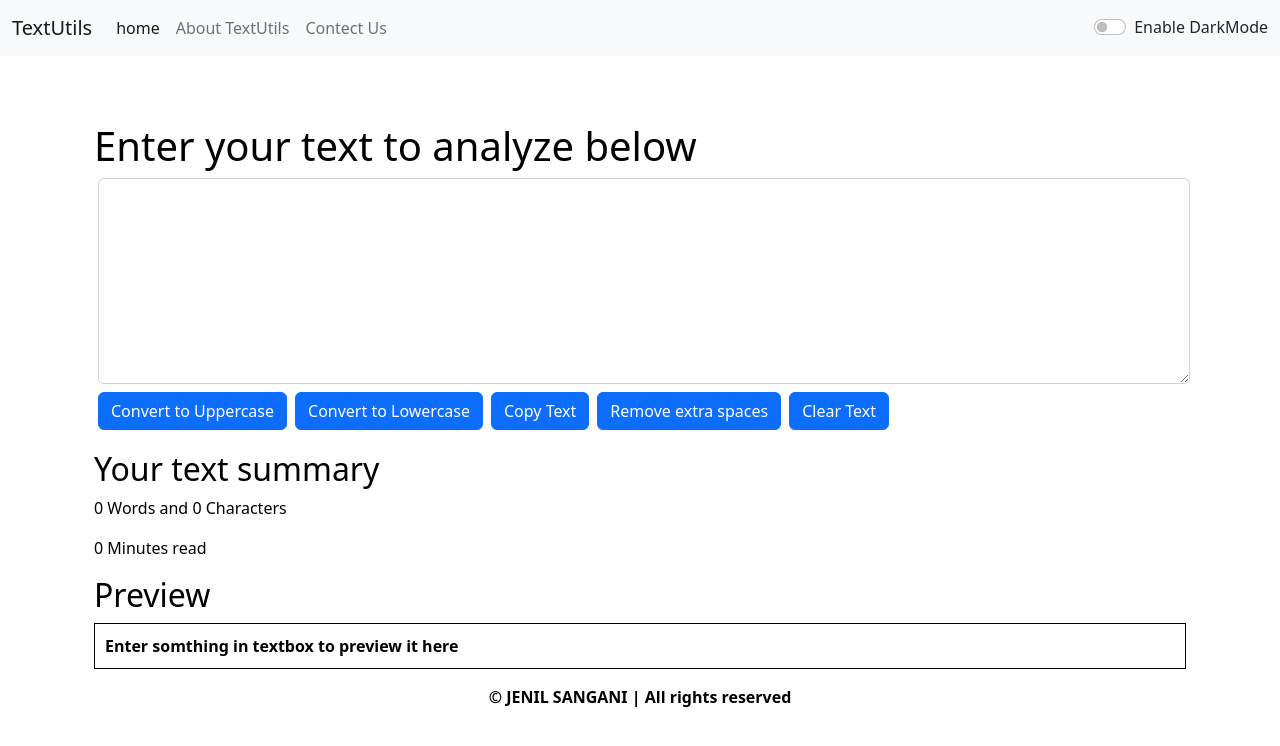
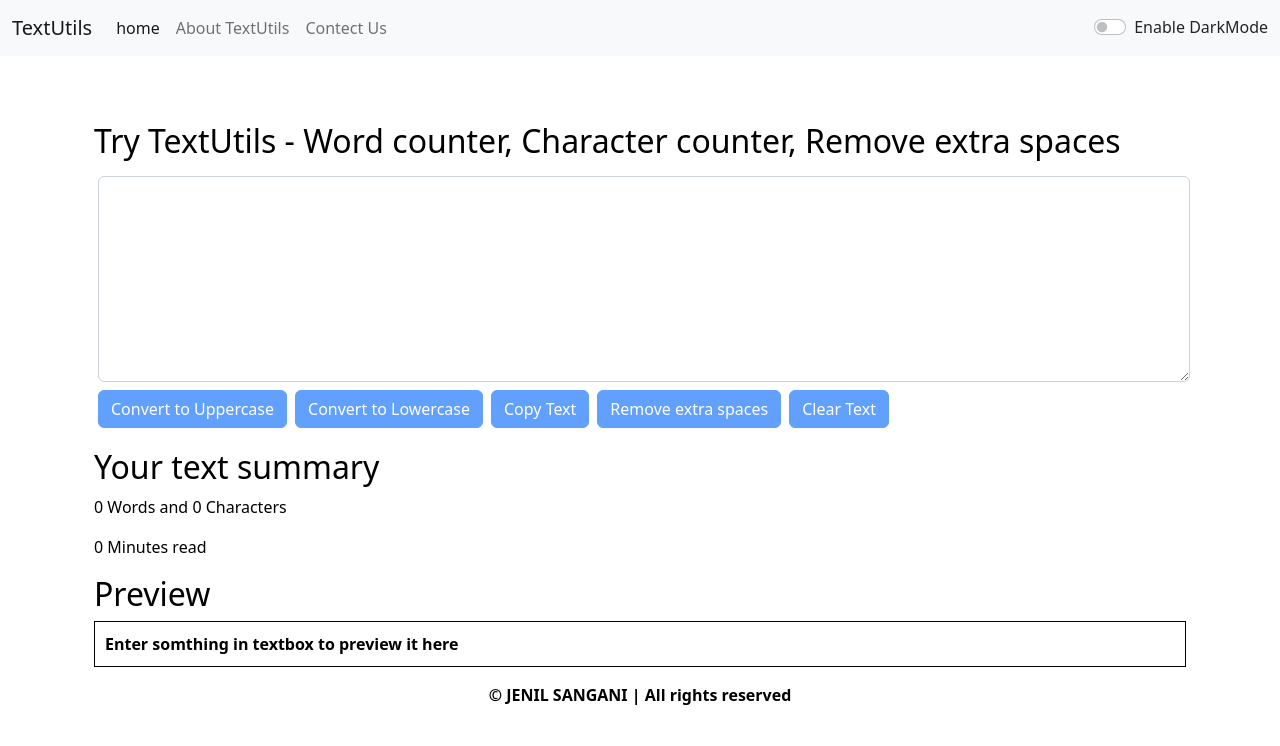
Before and after one commit to jenilsangani/TextUtils, a React (Create React App) app: page / in a window 1280 px wide. Shown: the top 746 px of the page. Built offline with nearby package versions, Linux system fonts and the light colour scheme.

Commit message:
disable btn for empty text

```diff
--- a/public/index.html
+++ b/public/index.html
@@ -22,7 +22,7 @@
     crossorigin="anonymous"></script>
 
 </head>
-<title>TextUtils - Home</title>
+<title>TextUtils - Word counter | character counter | lowercase to uppercase | uppercase to lowercase</title>
 </head>
 
 <body>
--- a/src/App.js
+++ b/src/App.js
@@ -49,7 +49,7 @@ function App() {
       <Navbar title="TextUtils" aboutText="About TextUtils" mode={mode} toggleMode={toggleMode}/>
       <Alert alert = {alert} />
       <div className="container my-3">
-        <TextForm showAlert = {showAlert} heading="Enter your text to analyze below" mode={mode} />
+        <TextForm showAlert = {showAlert} heading="Try TextUtils - Word counter, Character counter, Remove extra spaces" mode={mode} />
         <Copyright mode={mode}/>
         {/* <About /> */}
       </div>
--- a/src/components/TextForm.js
+++ b/src/components/TextForm.js
@@ -49,7 +49,7 @@ export default function TextForm(props) {
   return (
     <>
       <div className="container" style={{ color: props.mode === "dark" ? "white" : "black" }}>
-        <h1>{props.heading}</h1>
+        <h2 className='mb-3'>{props.heading}</h2>
         <div>
 
          {/* for on change */}
@@ -59,33 +59,33 @@ export default function TextForm(props) {
 
         {/* Convert to Uppercase */}
 
-        <button className="btn btn-primary mx-1 my-1" style={{ marginRight: 16, marginTop: 16 }} onClick={handleUpClick}>
+        <button disabled={text.length===0} className="btn btn-primary mx-1 my-1" style={{ marginRight: 16, marginTop: 16 }} onClick={handleUpClick}>
           {" "}
           Convert to Uppercase{" "}
         </button>
 
         {/* Convert to Lowercase */}
 
-        <button className="btn btn-primary mx-1 my-1" style={{ marginRight: 16, marginTop: 16 }} onClick={handleLowClick}>
+        <button disabled={text.length===0} className="btn btn-primary mx-1 my-1" style={{ marginRight: 16, marginTop: 16 }} onClick={handleLowClick}>
           {" "}
           Convert to Lowercase{" "}
         </button>
 
         {/* copy text */}
 
-        <button className="btn btn-primary mx-1 my-1" style={{ marginRight: 16, marginTop: 16 }} onClick={handlecopy}>
+        <button disabled={text.length===0} className="btn btn-primary mx-1 my-1" style={{ marginRight: 16, marginTop: 16 }} onClick={handlecopy}>
           Copy Text
         </button>
 
         {/* Remove extra spaces */}
 
-        <button className="btn btn-primary mx-1 my-1" style={{ marginRight: 16, marginTop: 16 }} onClick={handleExtraSpaces}>
+        <button disabled={text.length===0} className="btn btn-primary mx-1 my-1" style={{ marginRight: 16, marginTop: 16 }} onClick={handleExtraSpaces}>
           Remove extra spaces
         </button>
 
         {/* Clear Text */}
 
-        <button className="btn btn-primary mx-1 my-1" style={{ marginRight: 16, marginTop: 16 }} onClick={handleClearClick}>
+        <button disabled={text.length===0} className="btn btn-primary mx-1 my-1" style={{ marginRight: 16, marginTop: 16 }} onClick={handleClearClick}>
           Clear Text{" "}
         </button>
 
```
